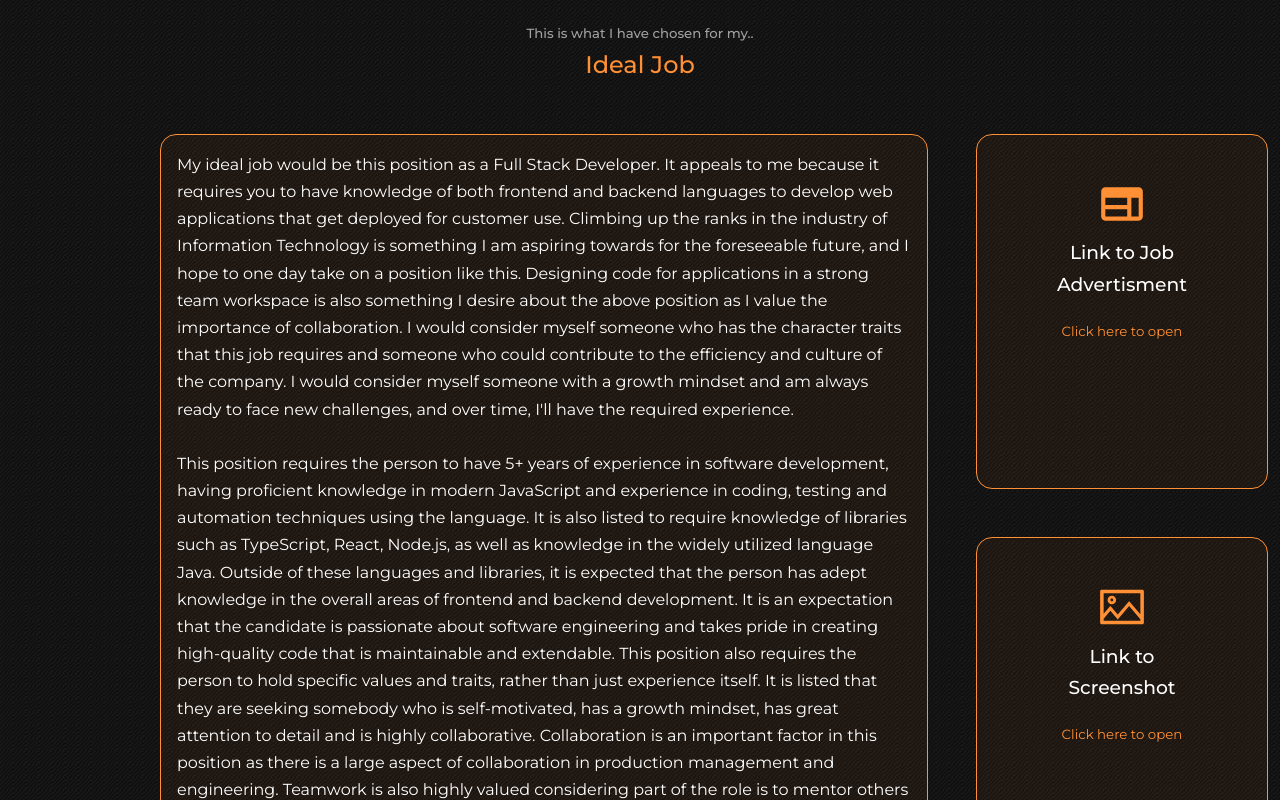
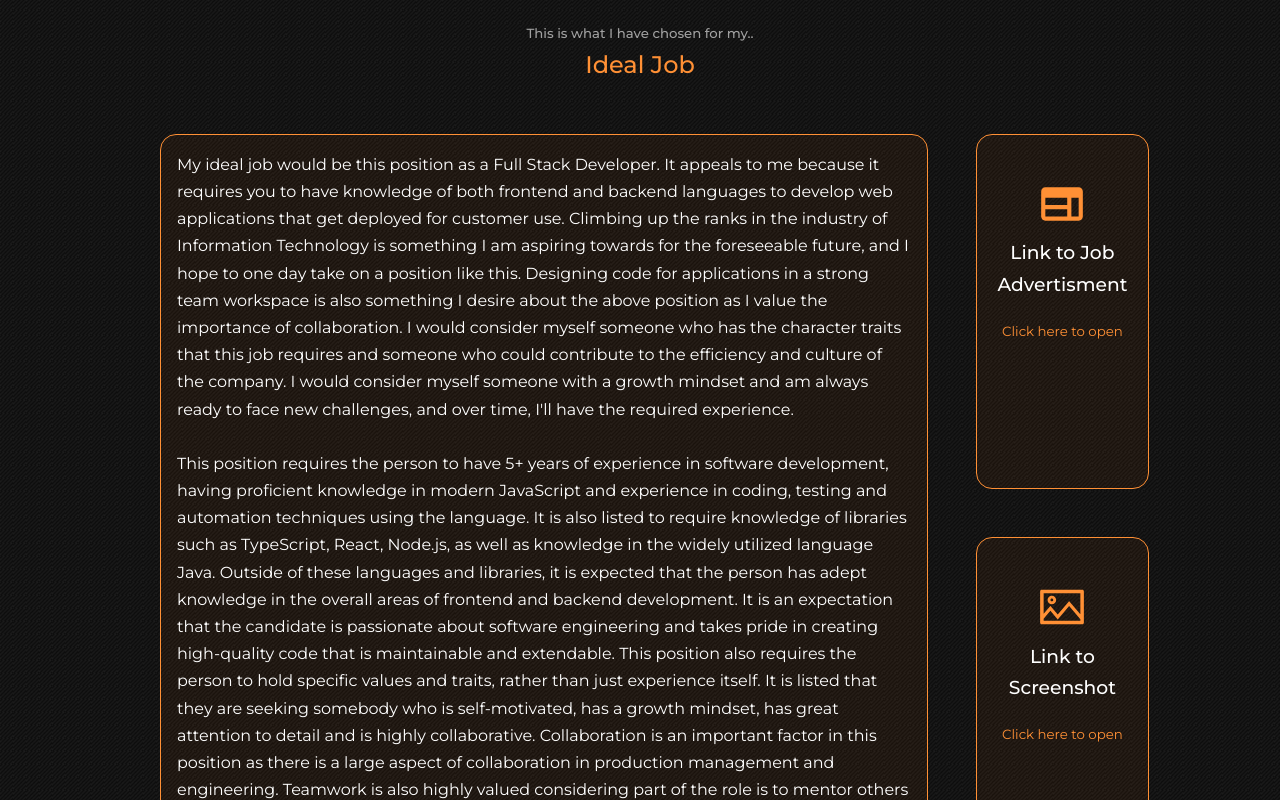
Before and after one commit to skdxxb95/skdxxb95, a React (Create React App) app: page / in a window 1280 px wide. Shown: the part 2720-3520 px from the top of the page. Built offline with nearby package versions, Linux system fonts and the light colour scheme.

Commit message:
Minor Fixes

```diff
--- a/src/components/ideal_job/idealjob.css
+++ b/src/components/ideal_job/idealjob.css
@@ -21,11 +21,12 @@
 
 .idealjob__right > div {
     background: var(--color-bg-variant);
-    padding: 2.4rem 5rem;
+    padding: 2.4rem 0 5rem;
     border: 1px solid transparent;
     border-radius: 1rem;
     border-color: var(--color-primary);
     transition: var(--transition);
+    position: relative;
     }
 
 .idealjob__link {
--- a/src/components/project_idea/projectidea.css
+++ b/src/components/project_idea/projectidea.css
@@ -1,4 +1,4 @@
-.projectidea__content {
+.projectidea__content h3 {
     margin: 1rem 0 2.6rem;
     color: var(--color-white);
     background: var(--color-bg-variant);
```
